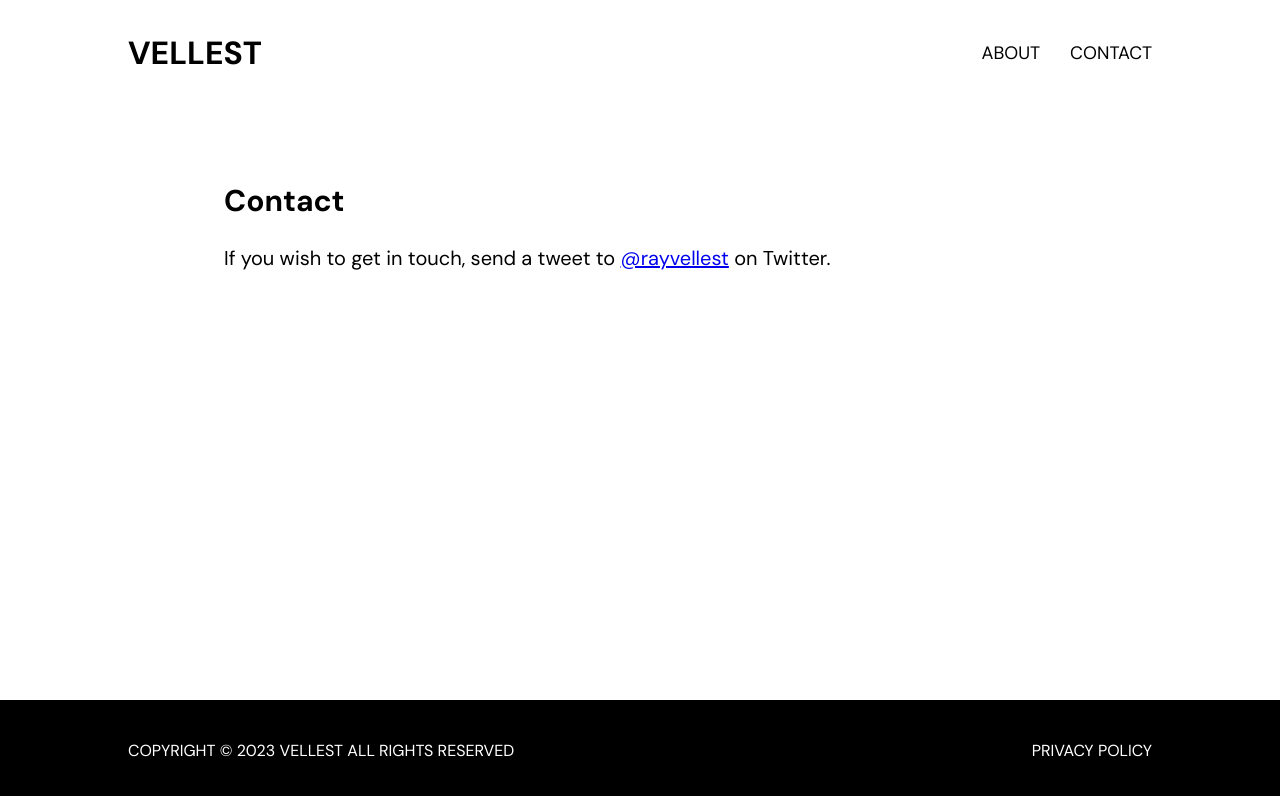
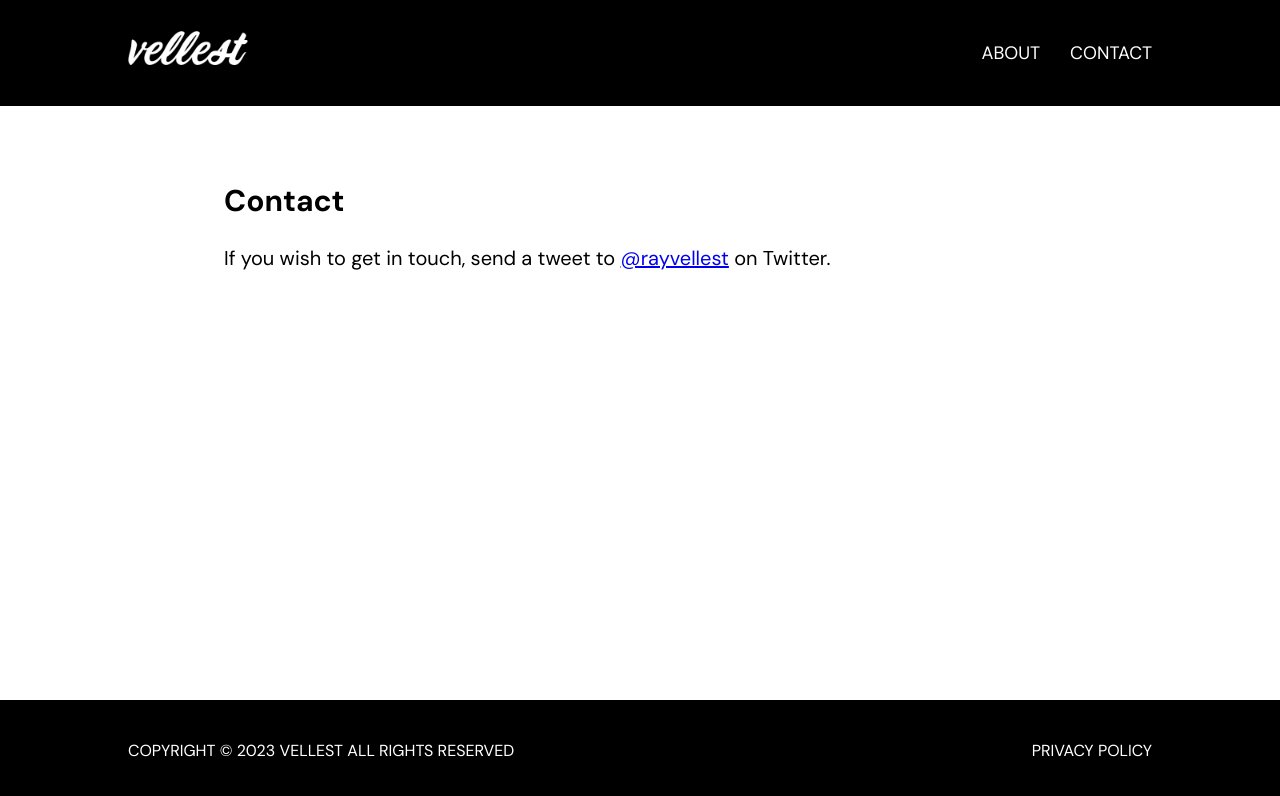
Before and after one commit to rayvellest/vellest, a plain HTML site: page contact.html in a window 1280 px wide. Drawn offline with Linux system fonts and the light colour scheme.

Commit message:
Update UI and asset enhancements.
- Updated content in about.html, contact.html, index.html, and privacy-policy.html.
- Added favicon.png and images/vellest-logo.png.
- Refined style.css for improved design.

```diff
--- a/contact.html
+++ b/contact.html
@@ -7,11 +7,12 @@
     <link rel="preconnect" href="https://fonts.gstatic.com" crossorigin>
     <link href="https://fonts.googleapis.com/css2?family=DM+Sans:ital,opsz,wght@0,9..40,100..1000;1,9..40,100..1000&display=swap" rel="stylesheet">
     <link href="style.css" rel="stylesheet">
+    <link rel="icon" href="http://vellest.com/favicon.png">
     <title>Vellest</title>
 </head>
 <body>
   <header>
-    <h1><a href="index.html">Vellest</a></h1>
+    <h1><a href="index.html"><img src="../images/vellest-logo.png" /></a></h1>
     <nav>
       <ul>
         <li><a href="about.html">About</a></li>
@@ -21,7 +22,7 @@
   </header>
   <article class="page">
     <h1>Contact</h1>
-    <p>If you wish to get in touch, send a tweet to <a href="https://x.com/rayvellest">@rayvellest</a> on Twitter.</p>
+    <p>If you wish to get in touch, send a tweet to <a href="https://x.com/rayvellest" target="_blank">@rayvellest</a> on Twitter.</p>
   </article>
   <footer>
     <p>Copyright © 2023 <a href="index.html">Vellest</a> All Rights Reserved</p>
--- a/style.css
+++ b/style.css
@@ -16,13 +16,17 @@ header, article, footer {
 /* Header */
 
 header {
-  background-color: white;
+  background-color: black;
   display: flex;
   justify-content: space-between;
   align-items: center;
   height: 106px;
   text-transform: uppercase;
   padding: 0 10%;
+}
+
+header h1 img {
+  width: 120px;
 }
 
 /* Navigation */
@@ -39,7 +43,7 @@ nav ul li:not(:last-child) {
 
 header a {
   text-decoration: none;
-  color: black;
+  color: white;
 }
 
 /* Main */
```
Also changed, not shown: about.html (+2 -1 lines), index.html (+2 -1 lines), privacy-policy.html (+2 -1 lines), favicon.png (added), images/vellest-logo.png (added).
